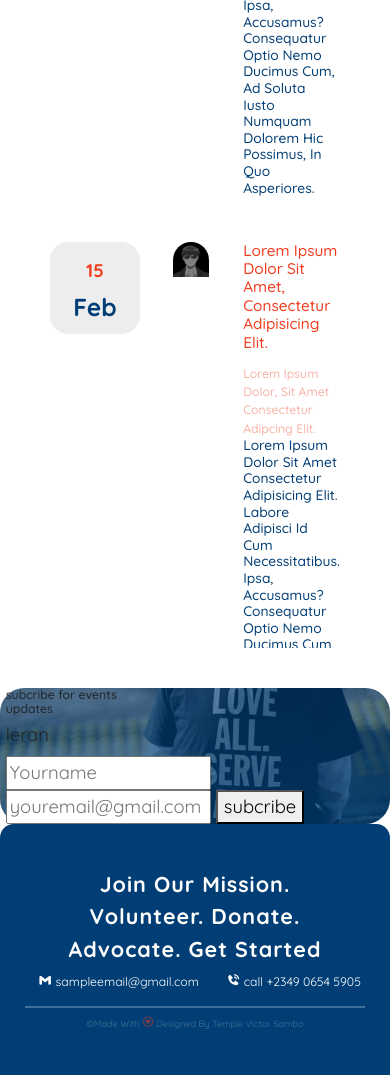
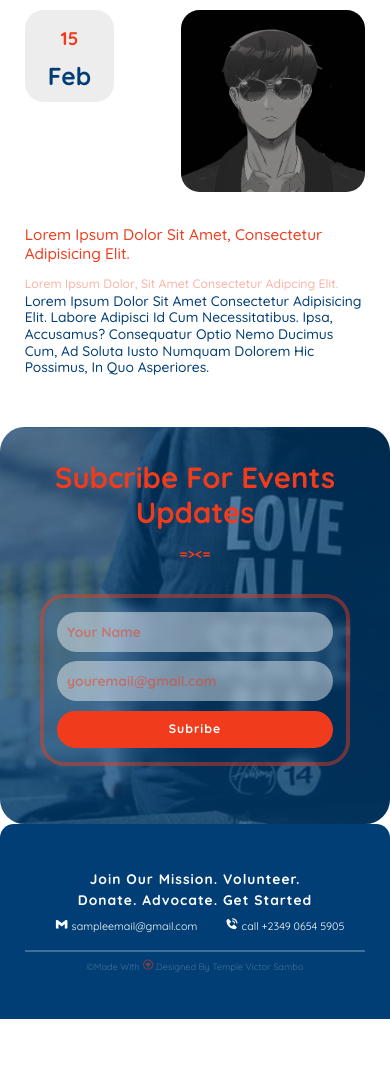
Before and after one commit to victortemple/HELPING-ZONE_WEB, a plain HTML site: page events.html in a window 390 px wide. Shown: the part 879-1954 px from the top of the page. After the commit the page ends 1898 px from the top, so only its background shows below. Drawn offline with nearby package versions, Linux system fonts and the light colour scheme.

Commit message:
phase 1, completed in most webpages

```diff
--- a/css/events.css
+++ b/css/events.css
@@ -76,13 +76,17 @@
 /* code for the events details section */
 .evts-details-flex-box{
     overflow: scroll;
-    height: 116vh;
+    height: 80rem;
     width: 90%;
     margin: 5.2rem auto;
     margin-top: 10rem;
     display: flex;
     gap: 4.4rem;
     flex-direction: column;
+}
+
+.mrg-top{
+    margin-top: 4.4rem !important;
 }
 
 .evts-details-flex-box::-webkit-scrollbar{
@@ -162,17 +166,92 @@
 
 /* codes for sub for update section */
 
-.sub-sec{
-    /* background-image: url(../img/1-vol-bg.jpg),
-     linear-gradient(top left rgb(0, 63, 117), to bottom right rgba(241, 61, 30, 0.384); */
-     background-image: linear-gradient(rgba(0, 62, 117, 0.662), rgba(0, 62, 117, 0.755)), url("../img/2-vol-bg.jpg");
-    background-repeat: no-repeat;
+.sub-con{
+    background-image: linear-gradient(rgba(0, 62, 117, 0.662), rgba(0, 62, 117, 0.755)), url("../img/2-vol-bg.jpg");
     background-size: cover;
     background-position: center;
-    border-top-right-radius: 3.2rem;
-    border-top-left-radius: 3.2rem;
-    border-bottom-left-radius: 3.2rem;
-    border-bottom-right-radius: 3.2rem;
+    padding: 4.4rem;
+   border-radius: 3.2rem;
+}
+
+.sub-flx{
+    width: 90%;
+    margin: 0 auto;
+}
+
+.sub-flx h3{
+    font-size: 3.8rem;
+    text-align: center;
+    text-transform: capitalize;
+    font-weight: 700;
+    color: #f03c1d;
+    margin-bottom: 1.8rem;
+}
+
+.form-con{
+    display: flex;
+    flex-direction: column;
+    gap: 2.8rem;
+}
+
+#message{
+    color: #f03c1d;
+    text-align: center;
+    font-size: 1.8rem;
+    font-weight: 700;
+}
+
+#form{
+    display: flex;
+    flex-direction: column;
+    row-gap: 1.2rem;
+    padding: 3.8rem;
+    border-radius: 3.2rem;
+    border: 4px solid #f03d1d71;
+    margin: 0 auto;
+    width: 70%;
+    margin-bottom: 3.2rem;
+}
+
+
+#subBtn{
+    border: 2px solid #f03c1d;
+    background: #f03c1d;
+    font-weight: 700;
+    color: #fff;
+    border-radius: 3.2rem;
+}
+
+#subBtn:hover{
+    color: #f03c1d;
+    background: transparent;
+}
+
+input{
+    padding: 1rem;
+    background: #ffffff71;
+    outline: none;
+    border: 2px solid #ffffff00;
+    border-radius: 3.2rem;
+    color: #f03c1d;
+    font-size: 1.8rem;
+    font-weight: 700;
+}
+
+input:focus{
+    transition: 0.5s;
+    border-color: #f03d1d51;
+    background: #ffffff71;
+}
+
+input[type="text"]{
+    background-color: #ffffff71;
+}
+
+::-webkit-input-placeholder{
+    color: #f03d1d7d;
+    font-size: 1.8rem;
+    font-weight: 700;
 }
 
 /* codes for sub for update section */
--- a/css/eventsquery.css
+++ b/css/eventsquery.css
@@ -0,0 +1,112 @@
+@media(max-width: 1440px){
+    html{
+        font-size: 90% !important;
+    }
+    .hero-sec-evt-txt-p{
+        width: 80%;
+    }
+}
+
+
+@media(max-width: 768px){
+    html{
+        font-size: 44% !important;
+    }
+
+}
+
+@media(max-width: 425px){
+    html{
+        font-size: 38% !important;
+    }
+
+    .hero-sec-evt-txt-p{
+        width: fit-content;
+    }
+
+    .card-details{
+        display: grid !important;
+        grid-template-columns: 1fr 1fr;
+    }
+
+    .card-details-txt{
+        grid-column: -3/-1;
+        width: 100%;
+    }
+
+    .evts-details-flex-box{
+        height: 107rem;
+    }
+
+    .card-details{
+        width: 90%;
+    }
+
+    .evts-details-flex-box{
+        width: fit-content;
+    }
+
+    #form{
+        width: 100%;
+        padding: 1.8rem;
+    }
+
+    .footer-p{
+        font-size: 1.8rem !important;
+    }
+
+    .footer-cnt p{
+        font-size: 1.4rem !important;
+    }
+
+    .sub-flx{
+        width: 100%;
+    }
+}
+
+@media(max-width: 375px){
+    .hero-sec-evt-txt-h2,
+    .sub-flx h3{
+        font-size: 3.2rem;
+    }
+
+    .card-details-txt span{
+        font-size: 1.2rem;
+    }
+
+        .card-details-txt h3{
+            font-size: 1.8rem;
+        }
+
+    .hero-sec-evt-txt-p,
+    .card-details-txt p{
+        font-size: 1.6rem;
+    }
+
+    .hero-sec-evt-txt-btn:link, .hero-sec-evt-txt-btn:visited{
+        margin-top: 3.2rem;
+    }
+}
+
+@media(max-width: 320px){
+    .card-details-img{
+        width: 19rem;
+    }
+
+    .card-details{
+        gap: 3.2rem;
+    }
+
+    .form-con{
+        width: 115%;
+    margin: 0 -3rem;
+    }
+
+    .footer-p {
+        width: 100% !important;
+    }
+
+    .footer-cnt p {
+        font-size: 1.2rem !important;
+    }
+}
--- a/css/general.css
+++ b/css/general.css
@@ -164,6 +164,10 @@ a{
 
 /* for the mobile menu button */
 
+#background-video{
+   height: 110rem !important;
+}
+
 .navbar-toggler-icon{
    width: 3.2rem !important;
 }
@@ -183,7 +187,7 @@ a{
 }
 
 .navbar-toggler{
-   width: 4.4rem !important;
+   width: 5.4rem !important;
    height: 4.4rem !important;
 }
 
--- a/css/vs.css
+++ b/css/vs.css
@@ -56,12 +56,6 @@
     color: #f03c1d;
 }
 
-.vs-hero-sec-btn{
-    position: relative;
-    left: 85%;
-    margin-bottom: 3.2rem;
-}
-
 .vs-btn-con{
     display: flex;
     gap: 2.4rem;
--- a/events.html
+++ b/events.html
@@ -75,8 +75,7 @@
         <p class="hero-sec-evt-txt-p">
           Lorem ipsum dolor sit amet consectetur adipisicing elit. Eveniet illum officiis consequuntur iusto voluptas reprehenderit
            qui laudantium a, sequi nemo. Alias eveniet doloribus quas omnis numquam, voluptatibus eligendi obcaecati exercitationem?,
-           Lorem, ipsum dolor sit amet consectetur adipisicing elit. Eos deleniti maiores commodi? Dolores quidem tenetur quam nihil
-           ipsum nostrum asperiores accusantium impedit, doloribus corrupti officia? Voluptatibus iusto dolor perspiciatis eaque!
+           Lorem.
         </p>
         <a href="#" class="btn hero-sec-evt-txt-btn">subcribe for updates</a>
       </div>
@@ -89,7 +88,7 @@
       <div class="evts-details-flex-box">
 
 
-        <div class="card-details">
+        <div class="card-details mrg-top">
           <div class="date">
             <span>12</span>
             <h3>jan</h3>
@@ -307,26 +306,23 @@
 
       </div>
     </div>
+    <div class="sub-con">
+      <div class="container">
+        <div class="sub-flx">
+          <h3>subcribe for events <br> updates</h3>
+          <div class="form-con">
+            <p id="message">=><=</p>
+            <form action="#" id="form" style="backdrop-filter: blur(6px);">
+              <input type="text" id="userName" required placeholder="Your Name">
+              <input type="email" id="userEmail" required placeholder="youremail@gmail.com">
+              <button type="button" id="subBtn" onclick="validateForm()" class="btn">subribe</button>
+            </form>
+          </div>
+        </div>
+      </div>
+    </div>
   </section>
 
-  <section class="sub-sec">
-    <div class="container">
-      <div class="sub-con">
-
-        <div class="sub-hd-txt">
-          <h3>subcribe for events <br> updates</h3>
-        </div>
-
-      <form action="#">
-        <p id="message">leran</p>
-        <input type="text" id="userName" placeholder="Yourname">
-        <input type="email" name="" id="userEmail" placeholder="youremail@gmail.com">
-        <button id="subBtn">subcribe</button>
-      </form>
-
-    </div>
-    </div>
-  </section>
 
   <footer>
     <div class="container">
@@ -346,5 +342,6 @@
 
   <script src="https://cdn.jsdelivr.net/npm/bootstrap@5.3.2/dist/js/bootstrap.bundle.min.js" integrity="sha384-C6RzsynM9kWDrMNeT87bh95OGNyZPhcTNXj1NW7RuBCsyN/o0jlpcV8Qyq46cDfL" crossorigin="anonymous"></script>
   <script src="https://unpkg.com/boxicons@2.1.4/dist/boxicons.js"></script>
+  <script src="events.js" charset="UTF-8"></script>
 </body>
 </html>
--- /dev/null
+++ b/events.js
@@ -0,0 +1,24 @@
+
+function validateForm() {
+    // Get values from the form
+    const userEmail = document.getElementById('userEmail').value;
+    const userName = document.getElementById('userName').value;
+
+    // Check if any field is empty
+    if (userEmail === '' || userName === '') {
+      document.getElementById('message').innerHTML = '=>All fields must be filled out.<=';
+      return;
+    }
+
+    // Validate email format
+    var emailRegex = /^[^\s@]+@[^\s@]+\.[^\s@]+$/;
+    if (!emailRegex.test(userEmail)) {
+      document.getElementById('message').innerHTML = '=>Please enter a valid email address.<=';
+      return;
+    }
+
+    // If all checks pass, display success message
+    document.getElementById('message').innerHTML = '=>Email is valid, and all fields are filled out!<=';
+
+
+  }
```
Also changed, not shown: css/vsQuery.css (+30 -5 lines).
